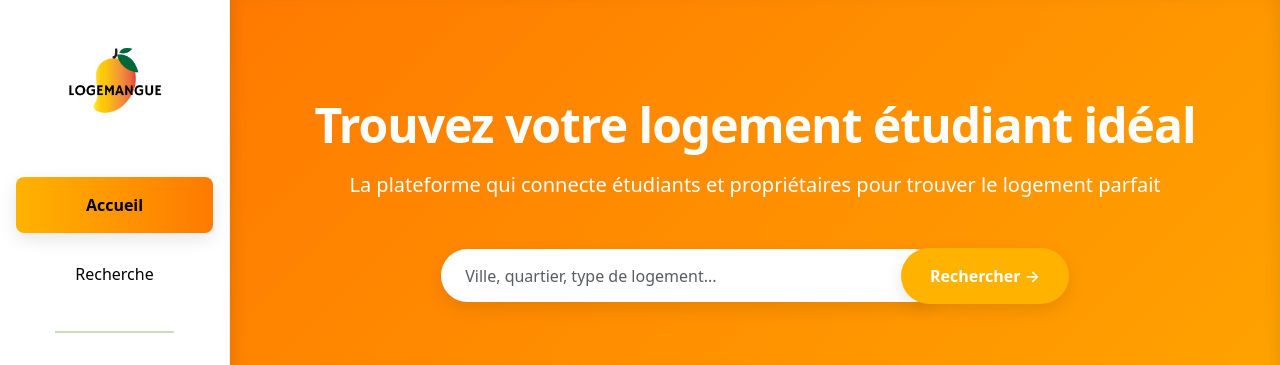
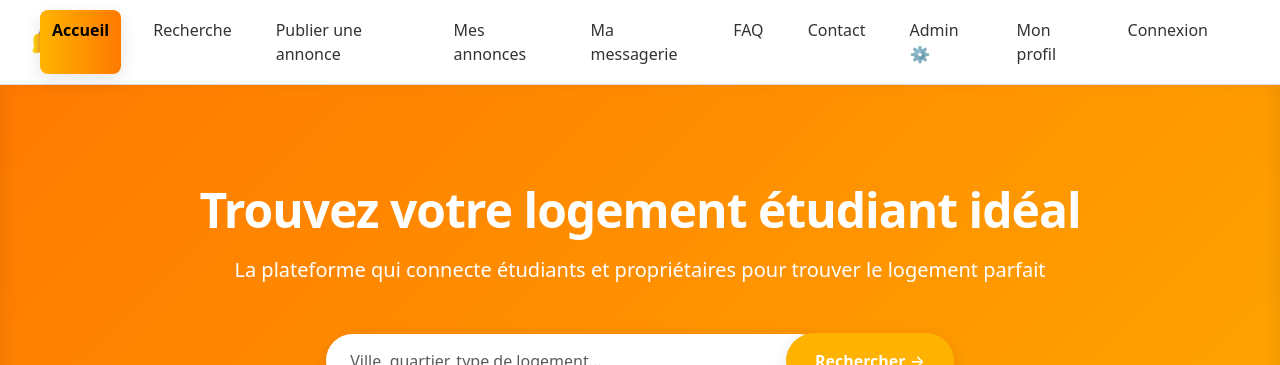
Before and after one commit to Yoan0204/Logemangue, a PHP site: page /php/index.html in a window 1280 px wide. Shown: the top 365 px of the page. Run offline with PHP 8.4, Linux system fonts and the light colour scheme.

Commit message:
feat : new topbar

```diff
--- a/css/css.css
+++ b/css/css.css
@@ -4,6 +4,84 @@
   --light-bg: #fffdfb;
   --shadow: 0 6px 18px rgba(0, 0, 0, 0.1);
   --green: #2b7a0b;
+}
+
+/* --- TOPBAR --- */
+.topbar {
+    position: sticky;
+    top: 0;
+    z-index: 999;
+    width: 100%;
+    display: flex;
+    align-items: center;
+    justify-content: space-between; /* logo à gauche, bloc menu à droite */
+    padding: 10px 20px;
+    background: white;
+    border-bottom: 1px solid #ddd;
+}
+
+.topbar-nav {
+    display: flex;
+    gap: 20px;
+    margin: 0 auto;          /* centre le menu */
+    transform: translateX(-40px); /* compense l’espace du logo si nécessaire */
+}
+
+
+.topbar-logo img {
+    height: 40px;
+    margin-right: 20px;
+}
+
+
+.topbar-nav .nav-link {
+    text-decoration: none;
+    color: #333;
+    font-weight: 500;
+    padding: 8px 12px;
+    transition: all 0.3s ease;
+}
+
+.topbar-nav .nav-link:hover {
+    background: #f0f0f0;
+    border-radius: 5px;
+}
+
+/* Active link */
+.topbar-nav .active-link,
+.topbar-nav .active-profile {
+  background: linear-gradient(90deg, var(--yellow), var(--orange));
+  color: black !important;
+  font-weight: 600;
+  border-radius: 8px;
+  box-shadow: var(--shadow);
+}
+
+.topbar-nav .active-link:hover::before,
+.topbar-nav .active-profile:hover::before {
+  opacity: 0;
+}
+
+/* Navigation links */
+
+
+.topbar-nav .nav-link::before {
+  content: "";
+  inset: 0;
+  background: linear-gradient(90deg, var(--yellow), var(--orange));
+  opacity: 0;
+  border-radius: 8px;
+  transition: opacity 0.3s ease;
+  z-index: -1;
+}
+
+.topbar-nav .nav-link:hover::before {
+  opacity: 0.15;
+}
+
+.topbar-nav .nav-link:hover {
+  color: var(--orange);
+  transform: translateY(2px);
 }
 
 /* --- SIDEBAR --- */
--- a/php/index.html
+++ b/php/index.html
@@ -13,37 +13,31 @@
     />
     <link rel="stylesheet" type="text/css" href="../css/css.css" />
   </head>
+<header class="topbar">
+    <a href="index.php" class="topbar-logo">
+        <img src="topbar.png" onresize="3000" alt="Logo">
+    </a>
 
-  <body>
-    <button id="menu-toggle" class="hamburger">☰</button>
+    <nav class="topbar-nav">
+        <a class="nav-link active-link" href="index.php">Accueil</a>
+        <a class="nav-link" href="recherche.php">Recherche</a>
 
-    <div class="d-flex">
-      <!-- Sidebar -->
-      <div class="sidebar" id="sidebar">
-        <div>
-          <a href="index.php">
-            <img class="sidebar-logo" src="Aberent.png" alt="Logo" />
-          </a>
-          <nav class="nav flex-column">
-            <a class="nav-link active-link" href="index.php">Accueil</a>
-            <a class="nav-link" href="recherche.html">Recherche</a>
-            <hr />
             <a class="nav-link" href="publish.php">Publier une annonce</a>
             <a class="nav-link" href="mesannonces.php">Mes annonces</a>
-            <a class="nav-link" href="#">Ma messagerie</a>
-            <hr />
-            <a class="nav-link" href="#">FAQ</a>
-            <a class="nav-link" href="#">Contact</a>
-            <hr />
+
+        <a class="nav-link" href="messagerie.php?dest=8">Ma messagerie</a>
+        <a class="nav-link" href="#">FAQ</a>
+        <a class="nav-link" href="#">Contact</a>
+
             <a class="nav-link" href="admin.php">Admin ⚙️</a>
-            <a class="nav-link" href="profil.php">Mon profil</a>
-            <a class="nav-link" href="login.html">Connexion</a>
-          </nav>
-        </div>
-      </div>
 
+        <a class="nav-link" href="profil.php">Mon profil</a>
+        <a class="nav-link" href="login.html">Connexion</a>
+    </nav>
+</header>
+  <body>
       <!-- Contenu principal -->
-      <div class="flex-grow-1">
+      <div>
         <section class="hero text-center text-white">
           <h1 class="display-5 fw-bold mb-3">
             Trouvez votre logement étudiant idéal
```
Also changed, not shown: php/publish.html (added, +117 -0 lines), php/topbar.png (added).
